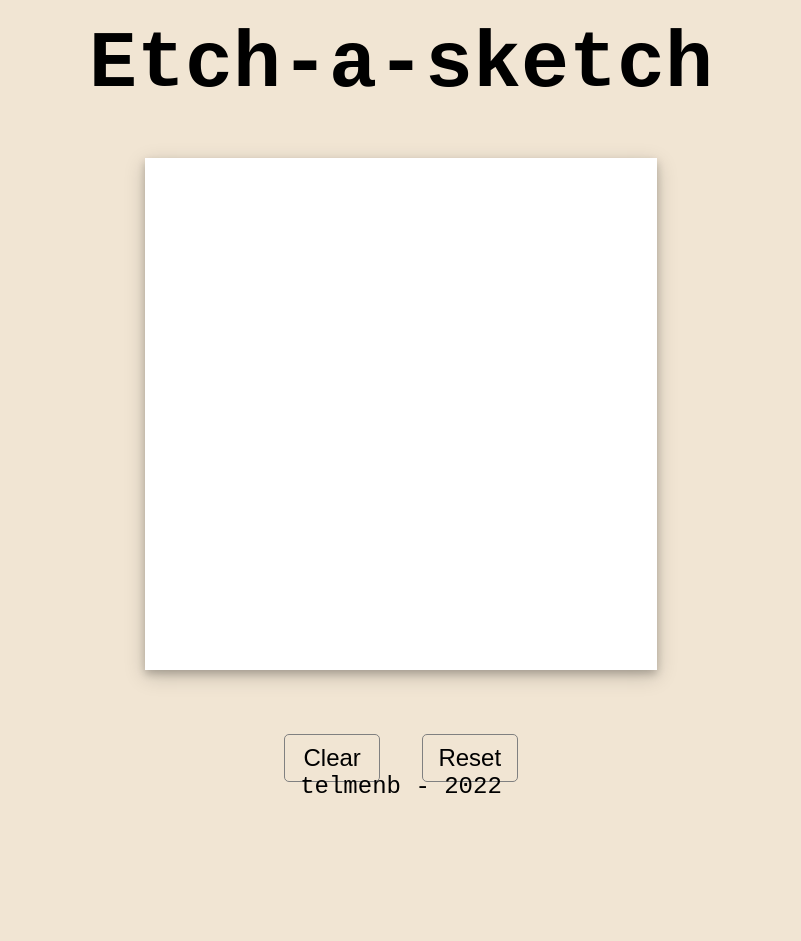
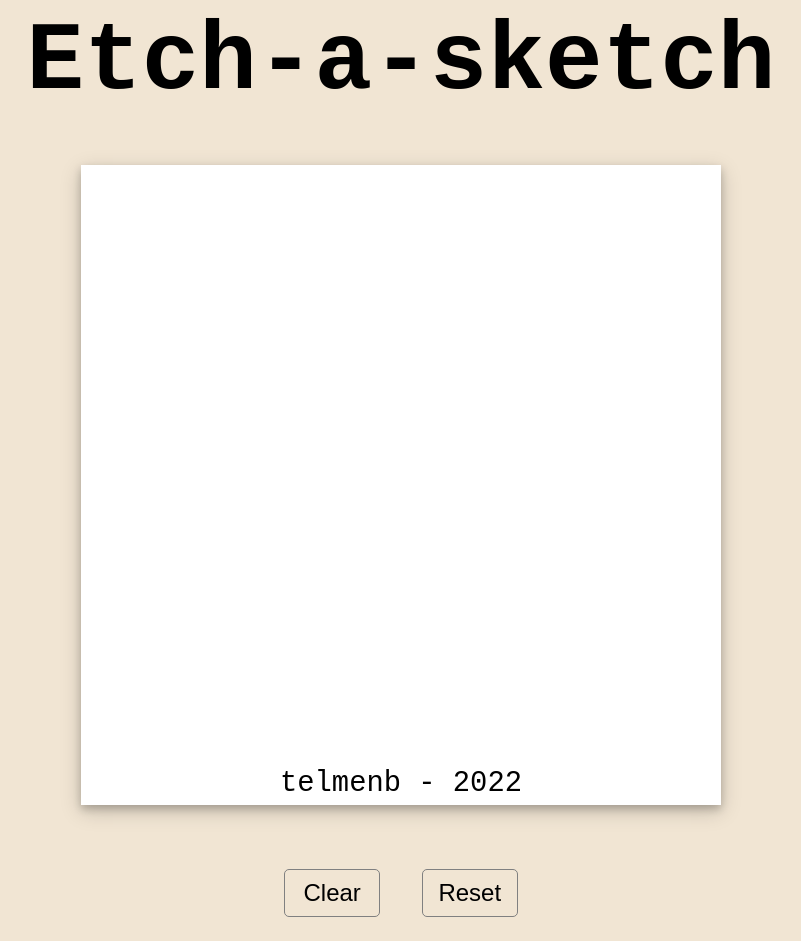
Before and after one commit to telmenb/etch-a-sketch, a plain HTML site: page index.html in a window 1280 px wide. Shown: the whole page, without its empty margins (239-1040 px from the left). Before the commit the page ends 816 px from the top, so only its background shows below. Drawn offline with Linux system fonts and the light colour scheme.

Commit message:
styling changes

```diff
--- a/main.js
+++ b/main.js
@@ -1,13 +1,13 @@
 function gridInit(x) {
     //grid init
     grid = document.querySelector(".grid-container");
-    grid.style.cssText = `grid-template-columns: repeat(${x}, ${32/x}rem)`;
+    grid.style.cssText = `grid-template-columns: repeat(${x}, ${40/x}rem)`;
 
     //squares init
     for (let i = 0; i < x*x; i++) {
         square = document.createElement("div");
         square.classList = "element";
-        square.style.cssText = `height: ${32/x}rem; width: ${32/x}rem`;
+        square.style.cssText = `height: ${40/x}rem; width: ${40/x}rem`;
         grid.append(square);
     }
 }
--- a/style.css
+++ b/style.css
@@ -9,7 +9,7 @@ html, body {
 }
 
 h1 {
-    font-size: 80px;
+    font-size: 6rem;
     margin: 0rem;
 }
 
@@ -19,7 +19,7 @@ button {
     border-radius: 5px;
     height: 3rem;
     width: 6rem;
-    font-size: 24px;
+    font-size: 1.5rem;
     margin: 1rem 1rem;
     transition: transform 0.1s ease-in-out;
 }
@@ -31,15 +31,15 @@ button:hover {
 footer {
     position: absolute;
     bottom: 0;
-    font-size: 24px;
+    font-size: 1.8rem;
 }
 
 .grid-container {
     display: grid;
     margin: 3rem;
     padding: 0;
-    width: 32rem;
-    height: 32rem;
+    width: 40rem;
+    height: 40rem;
     background-color: white;
     box-shadow: 0 4px 8px 0 rgba(0, 0, 0, 0.2), 0 6px 20px 0 rgba(0, 0, 0, 0.19);
 }
```
